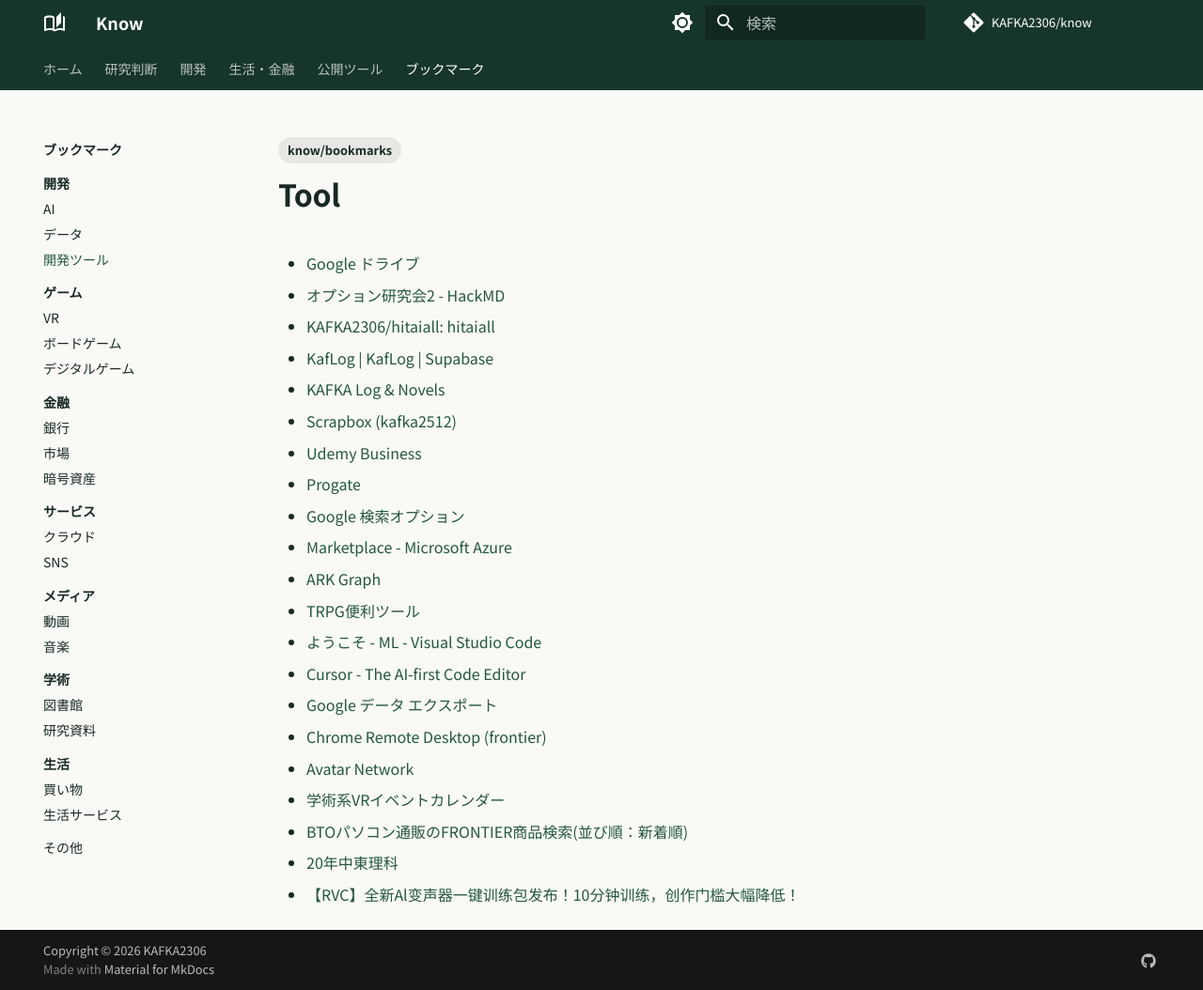
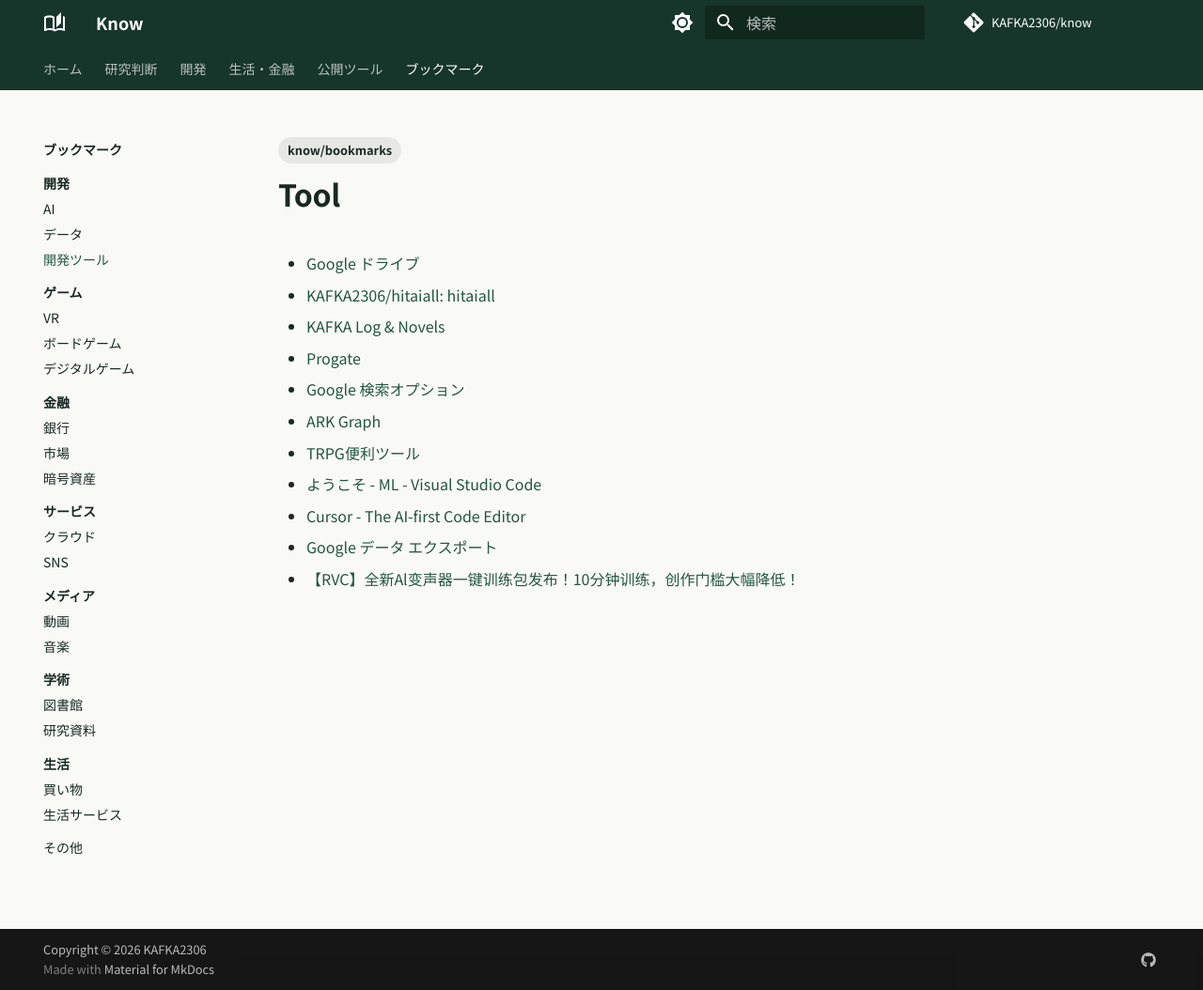
Before and after one commit to KAFKA2306/know, an MkDocs documentation site: the page built from docs/bookmarks/Dev/Tool/index.md, in a window 1280 px wide and 1054 px high. Shown: the whole window at 94% size. Built offline with MkDocs 1.6.1 and Material for MkDocs 9.7.7, drawn with Linux system fonts in a browser that asks for light colours; comment, search, counter and statistics services are not loaded.

Commit message:
docs(bookmarks): remove personal and stale links from docs/bookmarks/Dev/Tool/index.md

```diff
--- a/docs/bookmarks/Dev/Tool/index.md
+++ b/docs/bookmarks/Dev/Tool/index.md
@@ -7,23 +7,13 @@ tags:
 # Tool
 
 - [Google ドライブ](https://drive.google.com)
-- [オプション研究会2 - HackMD](https://hackmd.io)
 - [KAFKA2306/hitaiall: hitaiall](https://github.com/KAFKA2306/hitaiall)
-- [KafLog | KafLog | Supabase](https://supabase.com)
 - [KAFKA Log & Novels](https://kaflog.vercel.app)
-- [Scrapbox (kafka2512)](https://scrapbox.io)
-- [Udemy Business](https://nittojp.udemy.com)
 - [Progate](https://prog-8.com)
 - [Google 検索オプション](https://www.google.co.jp)
-- [Marketplace - Microsoft Azure](https://portal.azure.com)
 - [ARK Graph](https://arkk.vercel.app)
 - [TRPG便利ツール](https://sites.google.com)
 - [ようこそ - ML - Visual Studio Code](https://vscode.dev)
 - [Cursor - The AI-first Code Editor](https://cursor.sh)
 - [Google データ エクスポート](https://takeout.google.com)
-- [Chrome Remote Desktop (frontier)](https://remotedesktop.google.com)
-- [Avatar Network](https://avatar-network.herokuapp.com)
-- [学術系VRイベントカレンダー](https://calendar.google.com)
-- [BTOパソコン通販のFRONTIER商品検索(並び順：新着順)](https://www.frontier-direct.jp)
-- [20年中東理科](https://www.nier.go.jp)
 - [【RVC】全新Al变声器一键训练包发布！10分钟训练，创作门槛大幅降低！](https://www.bilibili.com)
```
